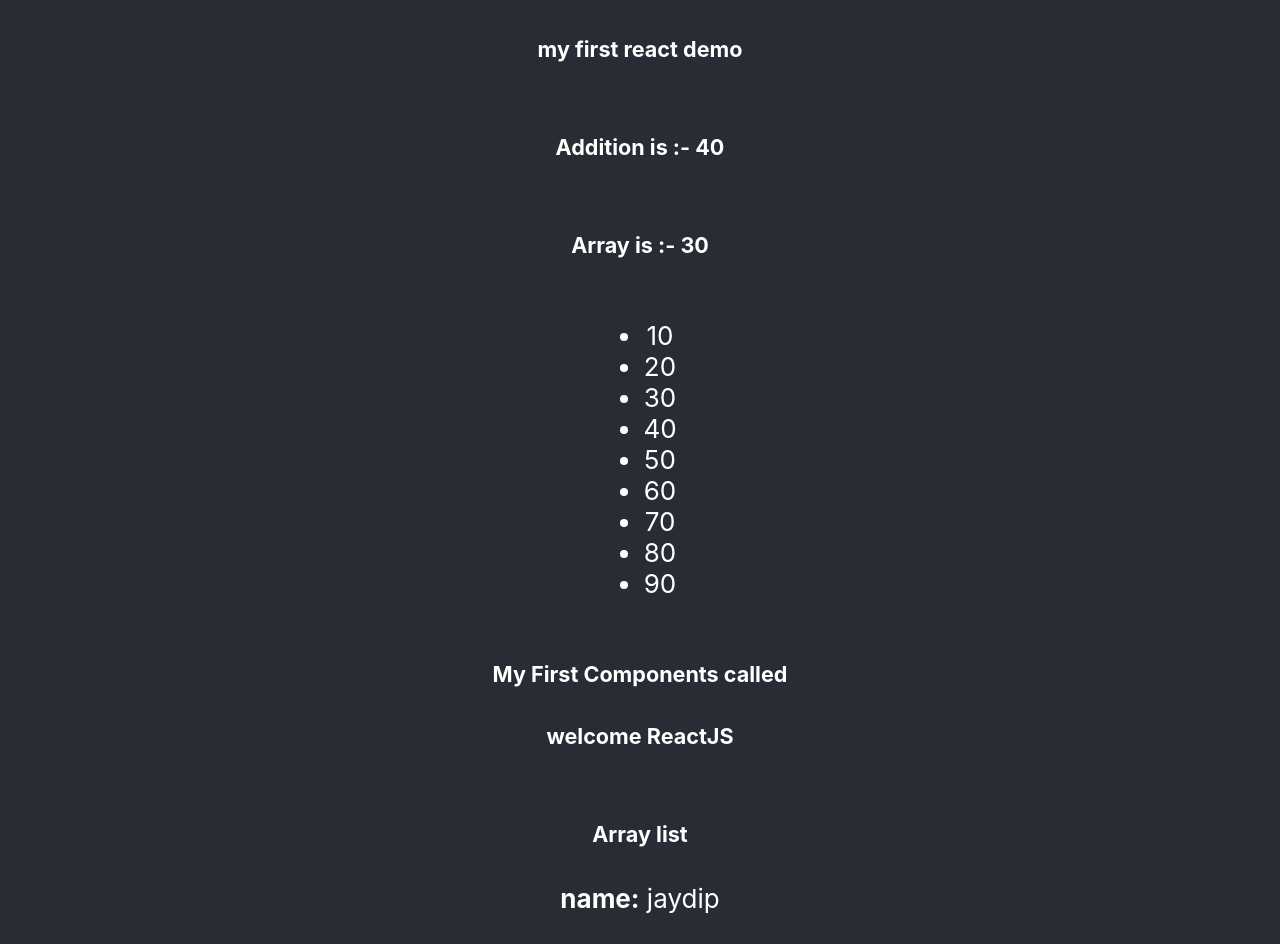
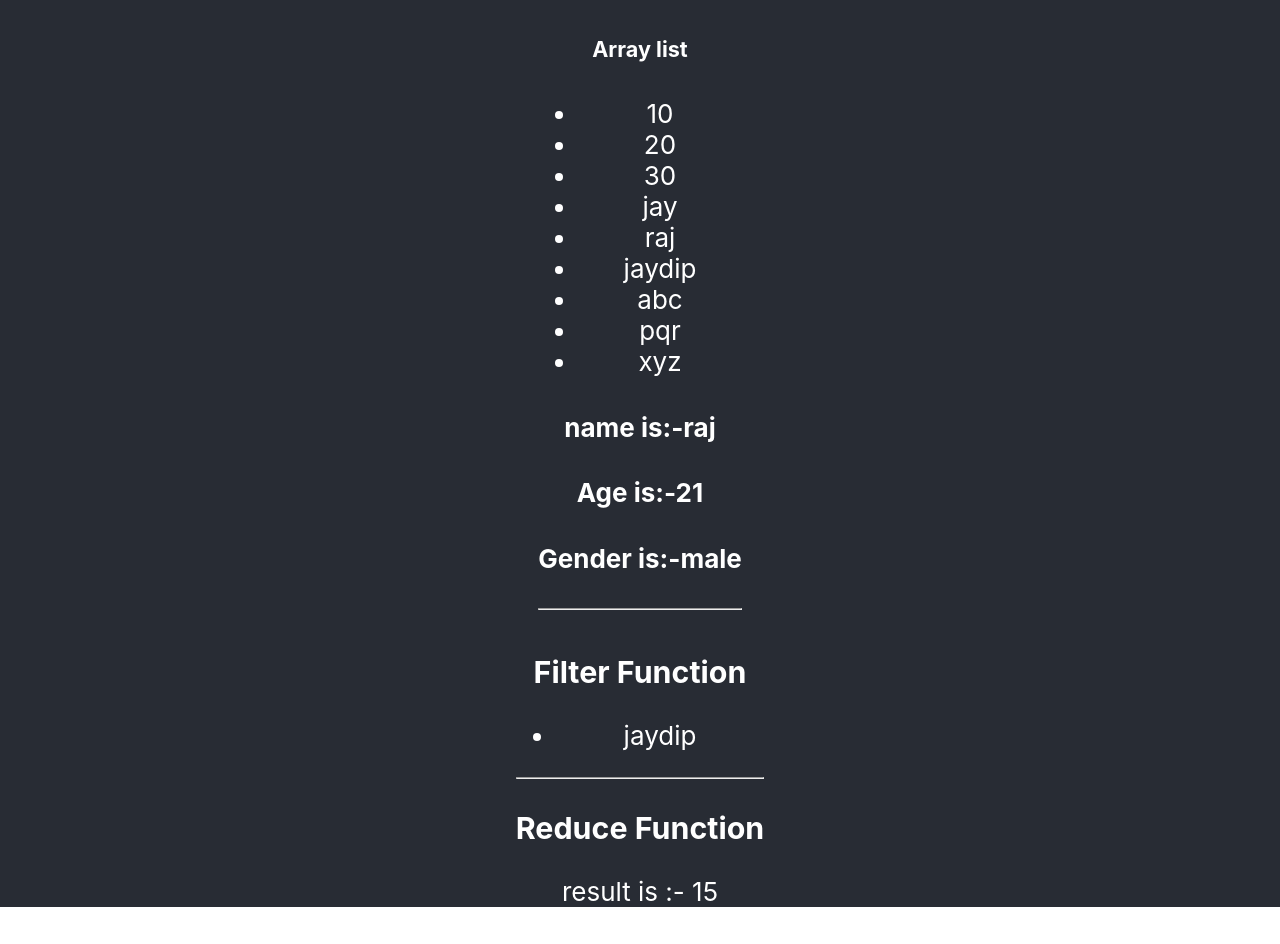
Before and after one commit to Jaydip1510/React_JS, a React (Create React App) app in the folder demo/: page / in a window 1280 px wide. Shown: the top 944 px of the page. After the commit the page ends 907 px from the top, so only its background shows below. Built offline with nearby package versions, Linux system fonts and the light colour scheme.

Commit message:
filterandreduce

```diff
--- a/demo/src/App.js
+++ b/demo/src/App.js
@@ -3,6 +3,7 @@ import './App.css';
 import Firstdemo from './components/Firstdemo';
 
 import Classobject from './components/Classobject';
+import FilterReduceFc from './components/FilterReduceFc';
 
 const add = ()=>{
   let a = 20;
@@ -20,14 +21,15 @@ let arr1 = arr.map((i)=>{
   return (
     <div className="App">
       <header className="App-header">
-        <h5>my first react demo</h5>
+        {/* <h5>my first react demo</h5>
         <h5>Addition is :- {add()}</h5>
         <h5>Array is :- {arr[2]}</h5>
         <ul>
           {arr1}
         </ul>
-        <Firstdemo />
+        <Firstdemo /> */}
         <Classobject />
+        <FilterReduceFc />
       </header>
     </div>
   );
--- a/demo/src/components/Classobject.js
+++ b/demo/src/components/Classobject.js
@@ -11,6 +11,11 @@ class Classobject extends Component {
             age:26,
             salary:30000
         }
+        const student = [{
+            roll_no :21,
+            name:"raj",
+            gender:"male"
+        }]
         const renderUserDetails = () => {
             const userDetails = [];
             for (const key in emp) {
@@ -26,7 +31,7 @@ class Classobject extends Component {
         return (
             <div>
                 <h5>Array list</h5>
-                <div>{renderUserDetails()}</div>
+
                 <ul>
                     {
                         arr2.map((i)=>{
@@ -34,6 +39,19 @@ class Classobject extends Component {
                         })
                     }
                 </ul>
+                {/* <div>{renderUserDetails()}</div> <hr /> */}
+                {
+                    student.map((i)=>{
+                        return (
+                            <div>
+                                <h4>name is:-{i.name}</h4>
+                                <h4>Age is:-{i.roll_no}</h4>
+                                <h4>Gender is:-{i.gender}</h4><hr/>
+                            </div>
+
+                        )
+                    })
+                }
             </div>
 
         );
--- /dev/null
+++ b/demo/src/components/FilterReduceFc.jsx
@@ -0,0 +1,36 @@
+import React from 'react'
+const  FilterReduceFc = () => {
+    const arr = [{
+        name:"jaydip",
+        age:26,
+        salary:"20000"
+    },
+    {
+        name:"alpesh",
+        age:27,
+        gender:"male"
+
+    }];
+    let arr1 = [1,2,3,4,5]
+    const res1 = arr1.reduce((total,arr1)=> total + arr1)
+
+    const result = arr.filter((i)=>{
+        return i.name == "jaydip"
+    })
+    return (
+        <div>
+            <h3>Filter Function</h3>
+            <ul>
+                {
+                    result.map((i,index)=>{
+                        return <li key={index}>{i.name}</li>
+                    })
+                }
+            </ul><hr />
+            <h3>Reduce Function</h3>
+            result is :- {res1}
+        </div>
+    );
+}
+
+export default FilterReduceFc;
```
